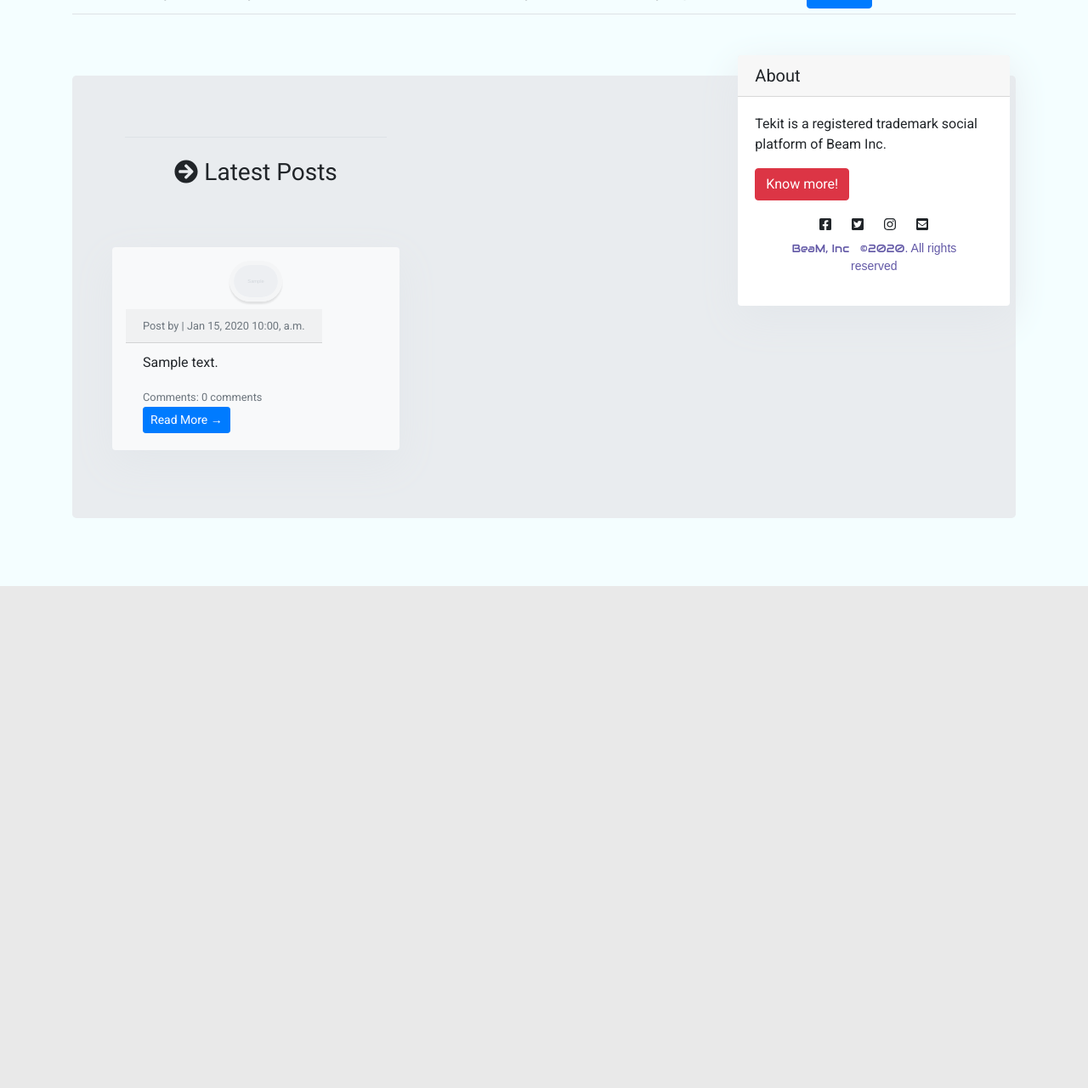
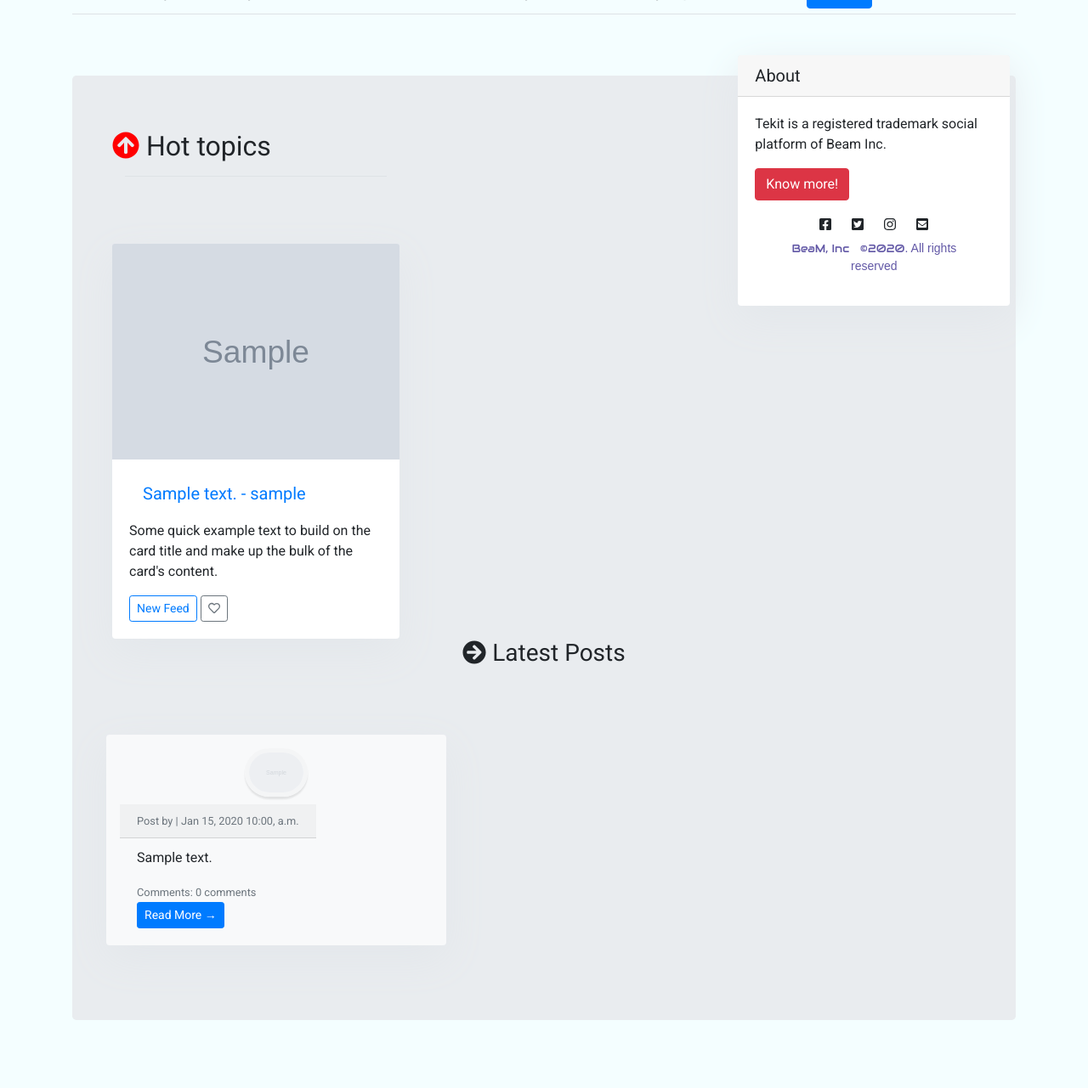
Before and after one commit to paulBit3/Tekit, a Django app: page / in a window 1280 px wide. Shown: the part 116-1397 px from the top of the page at 85% size. Before the commit the page ends 806 px from the top, so only its background shows below. Run offline with Django 3.2, Linux system fonts and the light colour scheme; tables that the repository leaves empty hold one stand-in row (values such as "Sample post"); grey boxes marked "Sample" are stand-in pictures; some libraries are stand-ins or nearby versions.

```diff
--- a/feed/models.py
+++ b/feed/models.py
@@ -8,29 +8,36 @@ from PIL import Image
 # Create your models here.
 
 # A topic manager class as interface between Topic model and the db
-class TopicsManager(models.Manager):
+
+
+class TopicManager(models.Manager):
     """A topic manager class"""
 
     # get all topics that has hot_topics set to True
-    def get_not_hot_topics(self):
-        return self.filter(hot_topics=True)
+    def get_hot_topics(self):
+        return super().get_queryset().filter(hot_topics=True)
 
     # get all topics that has hot_topics set to False
-    def get_hot_topics(self):
+    def get_not_hot_topics(self):
         return self.filter(hot_topics=False)
 
     # get all topics given a feed
     def get_by_feed(self, is_published):
-        return self.filter(feed__is_published__iexact=feed)
+        return super().get_queryset().filter(feed__is_published__iexact=feed)
 
 
 class Topic(models.Model):
     """A topic the user is learning about."""
     text = models.CharField(max_length=200)
-    image = models.ImageField(upload_to='topicphotos/%Y/%m/%d/' , blank=True)
     date_added = models.DateTimeField(auto_now_add=True)
     last_updated = models.DateTimeField(auto_now=True)
     owner = models.ForeignKey(User, on_delete=models.CASCADE)
+    image = models.ImageField(
+        upload_to='topimages/',
+        default= 'images/topicholder.png',
+        max_length= 100
+        )
+
     hot_topics = models.BooleanField(default=False)
 
     # Adding meta information about the model
@@ -38,9 +45,10 @@ class Topic(models.Model):
         ordering = ['-hot_topics']
 
     # An instance of TopicManager class
-    objects = TopicsManager()
+    objects = TopicManager()
 
-        # Resizing topic photo
+
+    # Resizing topic photo
     def resize_image(self):
         SQUARE_FIT_SIZE = 300
         img = Image.open(self.image.path)
@@ -63,6 +71,14 @@ class Topic(models.Model):
         """Return a string representation of the model."""
         return '{} - {}'.format(self.text, self.owner.username)
 
+    # Handling image location
+    @property
+    def image_url(self):
+        if self.image:
+            return self.image.url
+        else:
+            return "static/images/topic.jpg"
+
 
 # For user to record
 class Feed(models.Model):
@@ -70,7 +86,7 @@ class Feed(models.Model):
     topic = models.ForeignKey(Topic, on_delete=models.CASCADE)
     text = models.TextField()
     author = models.ForeignKey(User, on_delete=models.CASCADE)
-    image = models.ImageField(upload_to='photos/%Y/%m/%d/' , blank=True)
+    image = models.ImageField(upload_to='photos/%Y/%m/%d/', blank=True)
     likes = models.ManyToManyField(User, related_name='likes', blank=True)
     is_published = models.BooleanField(default=True)
     date_added = models.DateTimeField(auto_now_add=True)
--- a/feed/urls.py
+++ b/feed/urls.py
@@ -9,12 +9,16 @@ app_name = 'feed'
 urlpatterns = [
     # Home page
     path('', views.index, name='index'),
-    # Page that shows all topics
+    # Page that shows a topic
     path('topics/', views.topics, name='topics'),
+    # Page to display  all topics
+    path('topics/all/', views.show_all_topics, name='show_all_topics'),
     # Detail page for a single topic
     path('topics/<int:topic_id>/', views.topic, name='topic'),
     # Page for adding a new topic
     path('new_topic/', views.new_topic, name='new_topic'),
+    # Page for showing hot topics
+    path('topics/hot_topics/', views.show_hot_topics, name='show_hot_topics'),
     # Page for adding a new entry
     path('new_feed/<int:topic_id>/', views.new_feed, name='new_feed'),
     # Page for editing a post
--- a/feed/views.py
+++ b/feed/views.py
@@ -17,7 +17,7 @@ def index(request):
     """The home page for our Learning app """
     # We set how many hot topics and no hot topics to display
     max_hot_topics = 3
-    max_topics_list = 5
+    max_topics_list = 2
 
     # hot topics
     hot_topics_list = Topic.objects.get_hot_topics()
@@ -54,6 +54,18 @@ def topics(request):
 
 
 @login_required
+def show_all_topics(request):
+    """Show all topics"""
+    # topics = Topic.objects.order_by('date_added')
+
+    # Retrieve only the Topic whose owner attribute matches the current user
+    topics = Topic.objects.all()
+    context = {'topics': topics}
+    return render(request, 'feed/all_topics.html', context)
+
+
+
+@login_required
 def topic(request, topic_id):
     """Show a single topic and all its feeds"""
     topic = Topic.objects.get(id=topic_id)
@@ -78,6 +90,7 @@ def new_topic(request):
         # POST data submitted; process data
         form = TopicForm(data=request.POST)
         if form.is_valid():
+            obj = Topic(image = request.FILES['image'])
             obj = form.save(commit=False)
             obj.owner = request.user  # we add the owner to the model after the form has validated, but before saving it
             obj.save()
@@ -86,6 +99,16 @@ def new_topic(request):
     # Display a blank or invalid form
     context = {'form': form}
     return render(request, 'feed/new_topic.html', context)
+
+
+# Show hot topics
+def show_hot_topics(request):
+    topics = Topic.objects.get_hot_topics()
+
+    context = {'topics': topics}
+
+    return render(request, 'feed/hot_topics.html', context)
+
 
 @login_required
 def new_feed(request, topic_id):
@@ -102,6 +125,7 @@ def new_feed(request, topic_id):
             # nfeed = nfeed.rotate(18, expand=True)
             nfeed = form.save(commit=False)
             nfeed.topic = topic
+            nfeed.author = request.user
             nfeed.save()
             messages.success(request, 'Your post has been submitted')
             return redirect('feed:topic', topic_id=topic_id)
@@ -156,6 +180,7 @@ def feeds(request):
         }
 
     return render(request, 'feed/feed_list.html', context)
+
 
 # Feed details
 def feed_detail(request, pk):
--- a/static/css/main.css
+++ b/static/css/main.css
@@ -180,14 +180,15 @@ body {
   margin: 20px 0px 20px 20px;
 }
 
-.container .topic {
+.topic-container {
   margin-top: 10px;
   display: flex;
   flex-direction: row;
   flex-wrap: wrap;
+  color: red;
 }
 
-.container .topic .item-box {
+.topic-container .item-box {
   flex-grow: 0;
   align-items: auto;
   align-self: auto;
@@ -198,22 +199,22 @@ body {
   background-color: #F0F0F0;
 }
 
-.container .topic .item-box .hot_topics {
+.topic-container .item-box .hot_topics {
   background-color: #D7E7F5;
 }
 
-.container .topic .item-box .item-iamge {
+.topic-container .item-box .item-iamge {
   float: left;
 }
 
-.container .topic .item-box .item-info {
+.topic-container .item-box .item-info {
   float: left;
   margin-left: 15px;
   width: 100%;
   max-width: 170px;
 }
 
-.container .topic .item-box .item-info h3 {
+.topic-container .item-box .item-info h3 {
   max-width: 150px;
   word-wrap: break-word;
   margin: 0px 0px 10px 0px;
--- a/templates/feed/hot_topics.html
+++ b/templates/feed/hot_topics.html
@@ -5,9 +5,9 @@
  <h2>Hot topics</h2>
  <hr/>
 
-{% if topic %}
+{% if topics %}
   {% include 'feed/topics.html' with topics_list =
-  topic hot_topics = False %}
+  topics hot_topics = False %}
 {% else %}
   <div class='empty-game-list'>
   <h3>There's no hot topics available at the moment</h3>
--- a/templates/feed/new_feed.html
+++ b/templates/feed/new_feed.html
@@ -30,4 +30,4 @@
             </div>
     	</div>
 	</div>
-{% endblock content %}
+{% endblock %}
--- a/templates/feed/topics.html
+++ b/templates/feed/topics.html
@@ -1,31 +1,44 @@
 {% extends 'base.html' %}
+{% load static %}
 
 {% block content %}
 
-<div class="container topic">
-   {% for topic in topics %}
-    <section id="showcase-inner">
-      {% if topic.hot_topics %}
-        <div class="item-box hot_topics">
-      {% else %}
-          <div class="item-box">
+
+
+       <div class="container">
+        <div class="row">
+
+          {% for topic in topics_list %}
+              <div class="card-deck">
+
+
+                  <div class="card">
+                        {% if topic.image %}
+                        <img class="card-img-top" src="{{ topic.image_url }}" alt="">
                         {% endif %}
-            <div class="item-iamge">
-              <img src="{{ topic.image.url }}" alt="">
+                      <div class="card-block">
+                        <div class="card-body">
+                            <h5 class="card-title"><a class="nav-link" href="{% url 'feed:topic' topic.id %}">{{ topic }}</a></h5>
+                            <p class="card-text">
+                                Some quick example text to build on
+                                the card title and make up the bulk
+                                of the card's content.
+                            </p>
+                            <a href="{% url 'feed:new_feed' topic.id %}" class="btn btn-outline-primary btn-sm">
+                                New Feed
+                            </a>
+                            <a href="#" class="btn btn-outline-secondary btn-sm">
+                                <i class="far fa-heart"></i></a>
                         </div>
-               <div class='item-info'>
-                  <h3>{{ topic.text }}</h3>
                       </div>
                   </div>
 
               </div>
+           {% empty %}
+                <li class="card-text"><h3>No feed has been added yet.</h3></li>
+           {% endfor %}
 
-       <h3><a class="btn btn-primary" href="{% url 'feed:new_topic' %}">New Feed</a></h3>
-
-    </section>
-    {% endfor %}
+        </div>
     </div>
 
-
-
-{% endblock content %}
+{% endblock %}
--- a/templates/pages/index.html
+++ b/templates/pages/index.html
@@ -42,32 +42,46 @@
 					<div class="col-md-6">
 						{% if hot_topics_list %}
 							<div class="panel panel-succes">
+
 									<div class="panel-heading">
 										<h2 class="panel-title">
 											<i class="circle-up fa fa-arrow-circle-up"
 											aria-hidden="true"></i> Hot topics
 										</h2>
 									</div>
+
 									<div class="panel-body">
-									{% include 'feed/topics.html' with topics_list=hot_topics_list hot_topics=False %}
+										{% include 'feed/topics.html' with topics_list=hot_topics_list hot_topics=True %}
 
 										{% if show_more_link_hot_topics %}
 										 <p>
-									 	<a href="/feed/hot_topics/">See more hot topics</a>
+										 	<a href="/topics/hot_topics/">See more hot topics</a>
 										 </p>
 										{% endif %}
 									</div>
+
 							</div>
                         {% endif %}
+                	</div>
+
+                        <hr>
 	                        {% if topics_list %}
-
+	                         <div class="col-md-6">
+	                         	<div class="card-deck">
+	                         		<div class="item-info"><h3>Topics</h3></div>
 					                  {% include 'feed/topics.html' with topics_list=topics_list hot_topics=False %}
 	                                   {% if show_more_link_topics %}
 	                                     <p>
-                          	<a href="feed/topics/">See all topics</a>
+	                                     	<a href="topics/all/">See all topics</a>
 					                     </p>
 					                    {% endif %}
+
+					            </div>
+
+	                        </div>
 	                        {% endif %}
+				</div>
+
 						 <h3 class="text-center mb-3">
 						 	<i class="circle-up-right fa fa-arrow-circle-right"
 										aria-hidden="true"></i>
@@ -76,6 +90,8 @@
 
 					    {% if feeds %}
 					      {% for feed in feeds %}
+					        <div class="d-flex bd-highlight">
+                        	  <div class="p-2 flex-fill bd-highlight">
 						        <div class="card bg-light mb-3 px-3"style="max-width: 25rem;">
 								  {% if feed.image %}
 					                <div class="card-img-top">
@@ -96,14 +112,14 @@
 										 <a href="{% url 'feed:feed_detail' feed.id  %}" class="btn btn-primary btn-sm">Read More &rarr;</a>
 									</div>
 								</div>
+							 </div>
+		                    </div>
 						   {% empty %}
 					          <li class="card-text"><h3>No feed has been added yet.</h3></li>
 					      {% endfor %}
-					</div>
 					      {% else %}
 					     <p><a class="btn btn-primary" href="">New Feed</a></p>
 					    {% endif %}
-				</div>
 
 		    </div>
 
```
Also changed, not shown: templates/feed/all_topics.html (added, +48 -0 lines), templates/feed/new_topic.html (+4 -3 lines), feed/migrations/0009_auto_20200709_2214.py (added), feed/migrations/0010_auto_20200709_2327.py (added), feed/migrations/0011_auto_20200710_0158.py (added), static/images/topic.jpg (added). Lines whose indentation alone changed are shown as unchanged.
